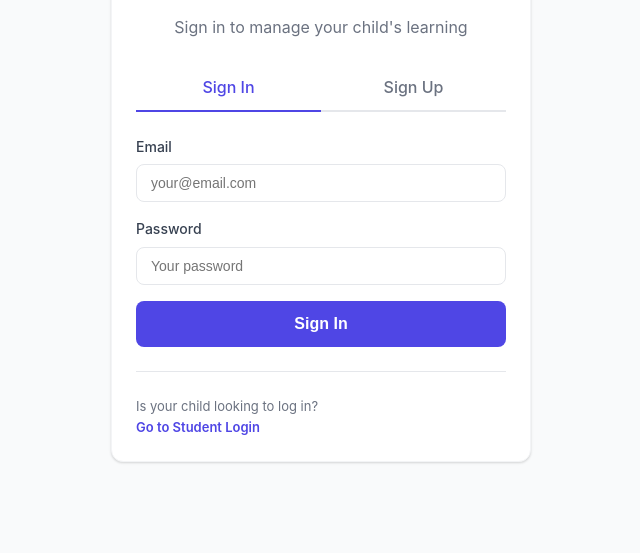
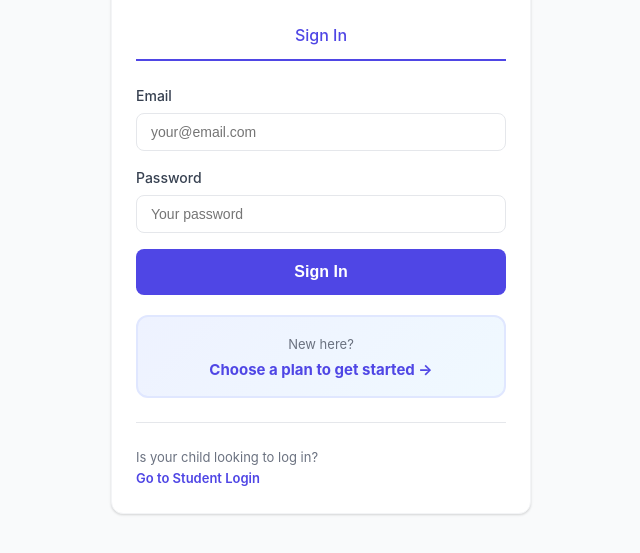
Before and after one commit to amrabdelglill-pixel/ai-math-tutor, a website: page public/login.html in a window 1280 px wide. Shown: the part 221-774 px from the top of the page, without its empty margins (319-959 px from the left). Drawn offline with nearby package versions, Linux system fonts and the light colour scheme.

Commit message:
Enhance login page with signup tab and links
Added a new signup tab and updated links for child login and plan selection.

```diff
--- a/public/login.html
+++ b/public/login.html
@@ -33,7 +33,7 @@
 
       <div class="auth-tabs">
         <div class="auth-tab active" onclick="switchTab('login')">Sign In</div>
-        <div class="auth-tab" onclick="switchTab('signup')">Sign Up</div>
+        <div class="auth-tab" id="signup-tab" onclick="switchTab('signup')">Sign Up</div>
       </div>
 
       <!-- Login Form -->
@@ -74,9 +74,14 @@
         <p class="text-center mt-2" style="font-size:13px; color:var(--gray-500);">You'll get 10 free credits to start</p>
       </form>
 
+      <div id="choose-plan-link" style="margin-top:20px; padding:14px 16px; background:linear-gradient(135deg,#EEF2FF,#F0F9FF); border:2px solid #E0E7FF; border-radius:12px; text-align:center; display:none;">
+        <span style="font-size:13px; color:var(--gray-500);">New here?</span><br>
+        <a href="/pricing" style="color:var(--primary); text-decoration:none; font-weight:700; font-size:15px;">Choose a plan to get started &rarr;</a>
+      </div>
+
       <div style="margin-top:24px; padding-top:24px; border-top:1px solid var(--gray-200); font-size:13px;">
         <span style="color:var(--gray-500);">Is your child looking to log in?</span><br>
-        <a href="/child-login.html" style="color:var(--primary); text-decoration:none; font-weight:600;">Go to Student Login</a>
+        <a href="/child-login" style="color:var(--primary); text-decoration:none; font-weight:600;">Go to Student Login</a>
       </div>
     </div>
   </div>
@@ -104,8 +109,13 @@
       document.getElementById('selected-plan-badge').style.display = 'block';
       document.getElementById('selected-plan-name').textContent = plan.name;
       document.getElementById('selected-plan-details').textContent = plan.credits + ' \u2014 ' + plan.price;
-      // Auto-switch to signup tab for new customers
+      // Show signup tab and auto-switch for new customers
+      document.getElementById('signup-tab').style.display = '';
       setTimeout(() => switchTab('signup'), 100);
+    } else {
+      // No plan selected — hide signup tab, users must choose a plan first
+      document.getElementById('signup-tab').style.display = 'none';
+      document.getElementById('choose-plan-link').style.display = 'block';
     }
 
     // Check if already logged in
@@ -138,13 +148,16 @@
         document.getElementById('auth-title').textContent = 'Welcome back';
         document.getElementById('auth-subtitle').textContent = "Sign in to manage your child's learning";
       } else {
+        // If no plan selected, redirect to pricing page to choose one first
+        if (!selectedPlanId) {
+          window.location.href = '/pricing';
+          return;
+        }
         document.querySelectorAll('.auth-tab')[1].classList.add('active');
         document.getElementById('login-form').style.display = 'none';
         document.getElementById('signup-form').style.display = 'block';
-        document.getElementById('auth-title').textContent = selectedPlanId ? 'Sign up to start your trial' : 'Create account';
-        document.getElementById('auth-subtitle').textContent = selectedPlanId
-          ? 'Create your account to activate your 14-day free trial with 10 credits.'
-          : 'Start with 10 free credits. No card required.';
+        document.getElementById('auth-title').textContent = 'Sign up to start your trial';
+        document.getElementById('auth-subtitle').textContent = 'Create your account to activate your 14-day free trial with 10 credits.';
       }
     }
 
```
